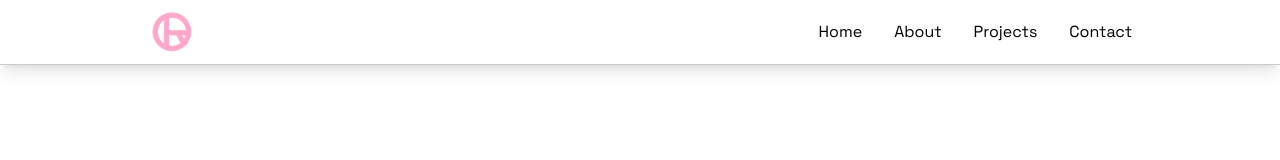
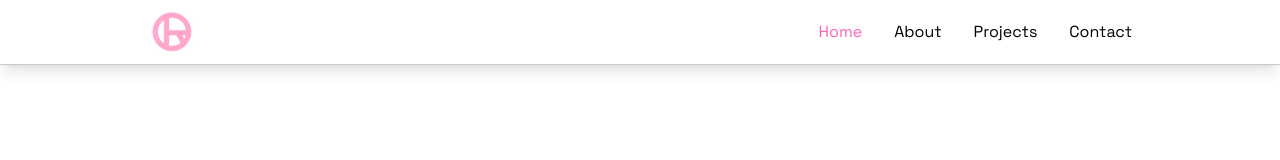
Before and after one commit to gracerlane/portfolio, a React (Vite) app: page / in a window 1280 px wide. Shown: the top 160 px of the page. Built offline with nearby package versions, Linux system fonts and the light colour scheme.

Commit message:
Update navbar

```diff
--- a/src/components/Navbar.jsx
+++ b/src/components/Navbar.jsx
@@ -1,10 +1,36 @@
-import { useEffect } from "react";
-import logo from "../assets/logo.png"
+import { useEffect, useState } from "react";
+import logo from "../assets/logo.png";
 
 export const Navbar = ({ menuOpen, setMenuOpen }) => {
+  const [activeSection, setActiveSection] = useState("home"); // Default to "home"
+
   useEffect(() => {
     document.body.style.overflow = menuOpen ? "hidden" : "";
+
+    const handleScroll = () => {
+      const sections = ["home", "about", "projects", "contact"];
+      let currentSection = "home"; // Default to "home"
+
+      sections.forEach((section) => {
+        const el = document.getElementById(section);
+        if (el) {
+          const rect = el.getBoundingClientRect();
+          if (rect.top <= 100 && rect.bottom >= 100) {
+            currentSection = section;
+          }
+        }
+      });
+
+      setActiveSection(currentSection);
+    };
+
+    // Call handleScroll initially to set active section on load
+    handleScroll();
+
+    window.addEventListener("scroll", handleScroll);
+    return () => window.removeEventListener("scroll", handleScroll);
   }, [menuOpen]);
+
   return (
     <nav className="fixed top-0 w-full z-40 bg-white backdrop-blur-lg border-b border-black/20 shadow-lg">
       <div className="max-w-5xl mx-auto px-5">
@@ -21,34 +47,17 @@ export const Navbar = ({ menuOpen, setMenuOpen }) => {
           </div>
 
           <div className="hidden md:flex items-center space-x-8">
-            <a
-              href="#home"
-              className="hover:text-gray-500 transition-colors"
-            >
-              {" "}
-              Home
-            </a>
-            <a
-              href="#about"
-              className="hover:text-gray-500 transition-colors"
-            >
-              {" "}
-              About{" "}
-            </a>
-            <a
-              href="#projects"
-              className="hover:text-gray-500 transition-colors"
-            >
-              {" "}
-              Projects{" "}
-            </a>
-            <a
-              href="#contact"
-              className="hover:text-gray-500 transition-colors"
-            >
-              {" "}
-              Contact{" "}
-            </a>
+            {["home", "about", "projects", "contact"].map((section) => (
+              <a
+                key={section}
+                href={`#${section}`}
+                className={`hover:text-pink-400 transition-colors ${
+                  activeSection === section ? "text-pink-400" : ""
+                }`}
+              >
+                {section.charAt(0).toUpperCase() + section.slice(1)}
+              </a>
+            ))}
           </div>
         </div>
       </div>
--- a/src/components/sections/Contact.jsx
+++ b/src/components/sections/Contact.jsx
@@ -42,7 +42,7 @@ export const Contact = () => {
     >
       <RevealOnScroll>
         <div className="px-4 w-full min-w-[300px] md:w-[500px] sm:w-2/3 p-6">
-          <h2 className="text-3xl font-bold mb-8 bg-gradient-to-r from-pink-400 to-pink-90 bg-clip-text text-transparent text-center">
+          <h2 className="mx-auto w-45 text-3xl font-bold mb-8 bg-gradient-to-r from-pink-400 to-pink-200 bg-clip-text text-transparent text-center">
             {" "}
             Get In Touch
           </h2>
```
